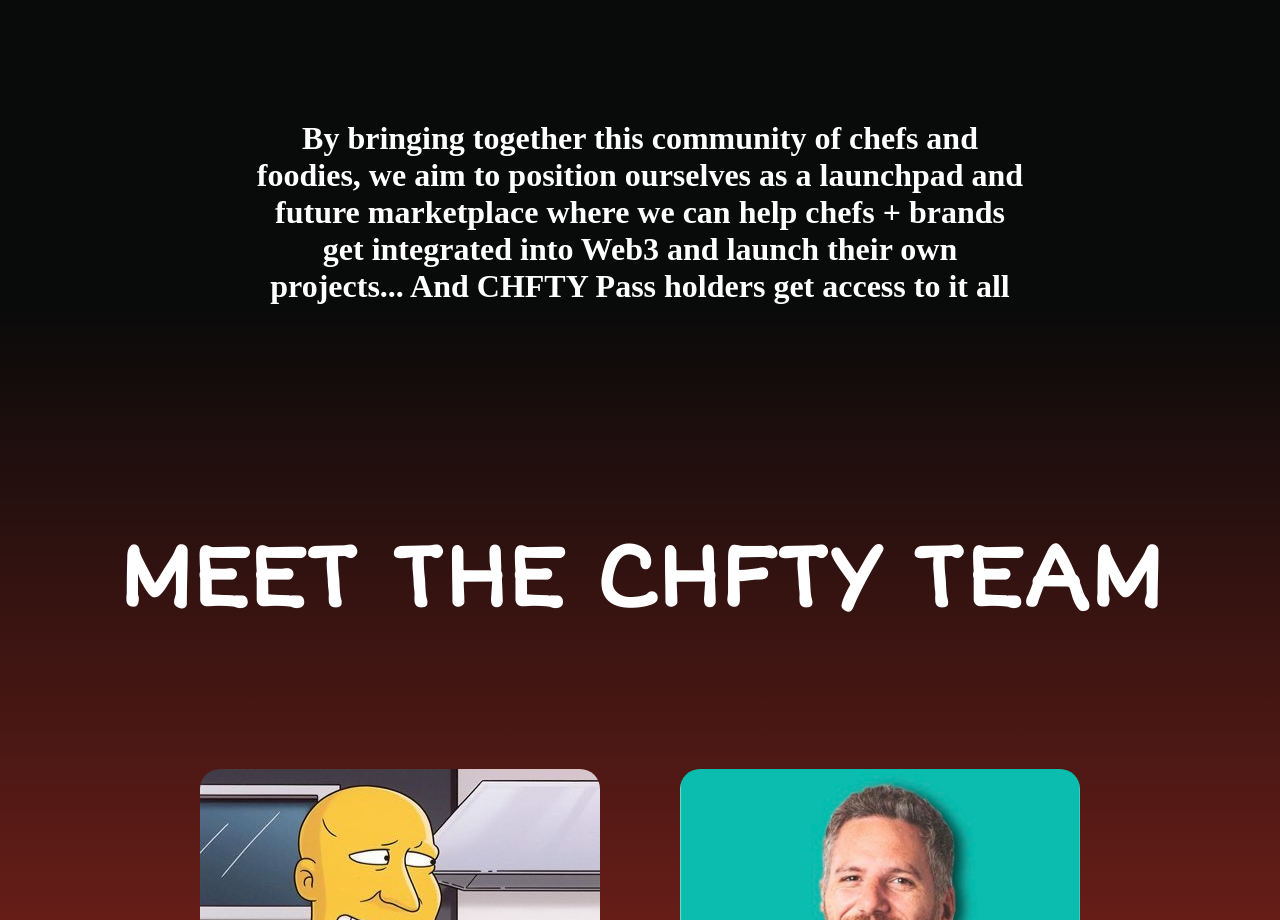
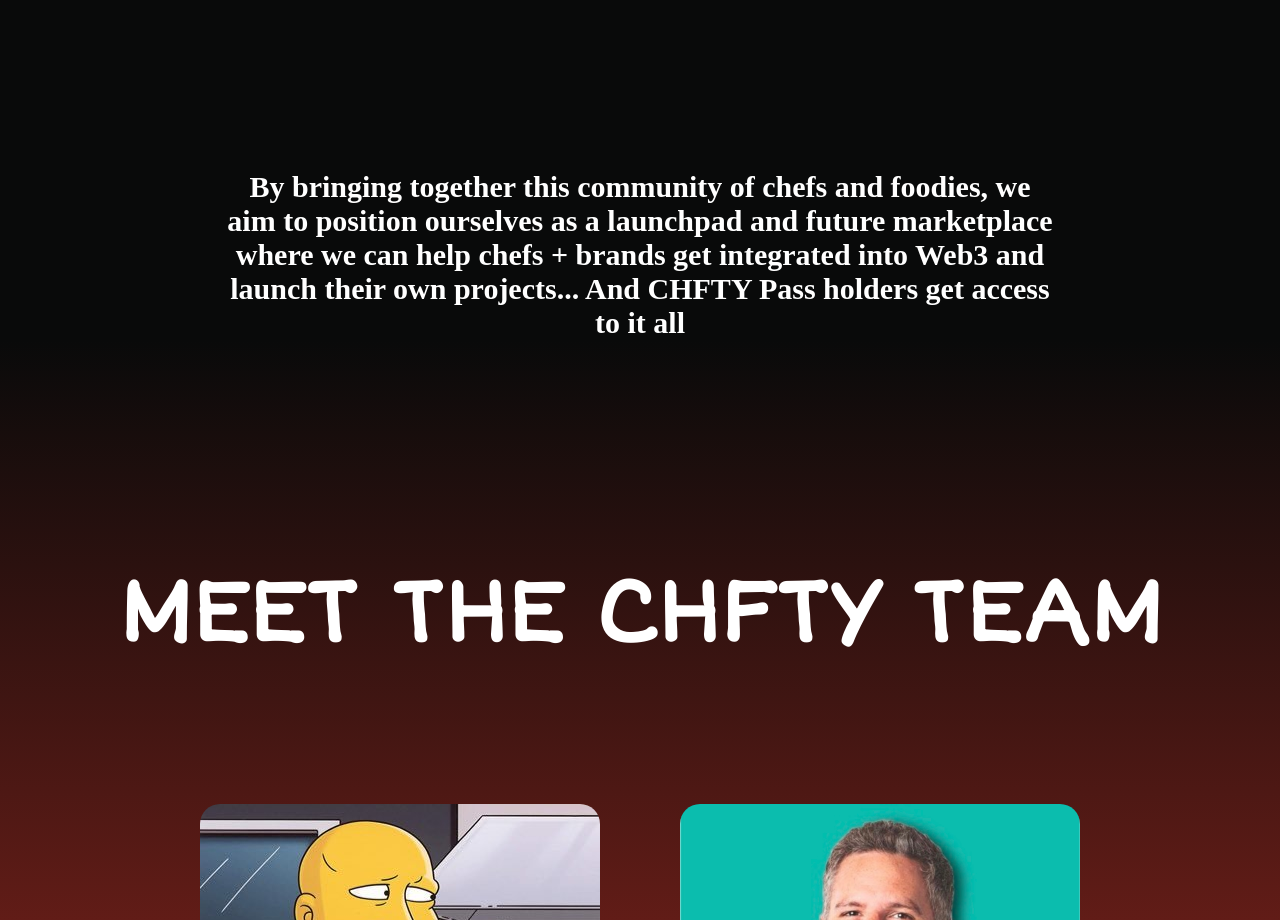
Before and after one commit to Tcadle434/chfty, a React (Create React App) app: page / in a window 1280 px wide. Shown: the part 4560-5480 px from the top of the page. Built offline with nearby package versions, Linux system fonts and the light colour scheme; a web font is replaced by a local one.

Commit message:
spacing issue

```diff
--- a/src/components/roadmapComponent/index.jsx
+++ b/src/components/roadmapComponent/index.jsx
@@ -11,7 +11,7 @@
     margin-block-start: 2em;
     width: 28%;
     margin: auto;
-    height: 800px;
+    height: 850px;
 
     @media screen and (max-width: 1100px) {
         width: 90%;
--- a/src/containers/homepage/roadmapSection.jsx
+++ b/src/containers/homepage/roadmapSection.jsx
@@ -54,11 +54,11 @@
 
 const BeyondText = styled.h3`
     color: #FFFFFF;
-    font-size: 32px;
+    font-size: 30px;
     text-align: center;
     font-family: ZenKurenaido-Regular;
     margin-block-start: 3em;
-    width: 60%;
+    width: 65%;
     margin: auto;
 
 
```
